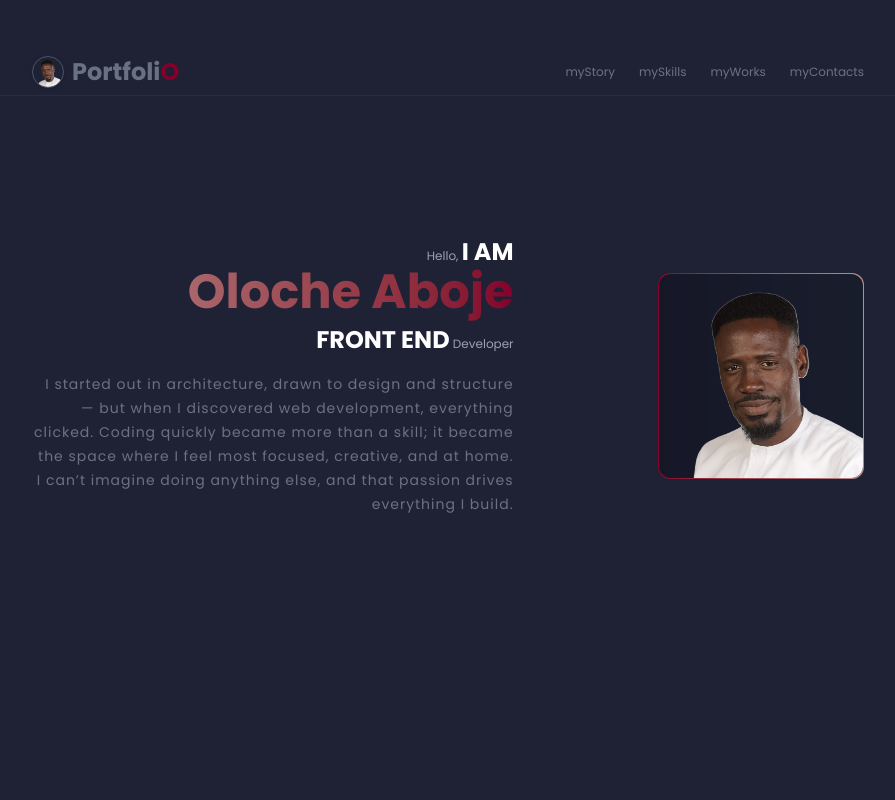
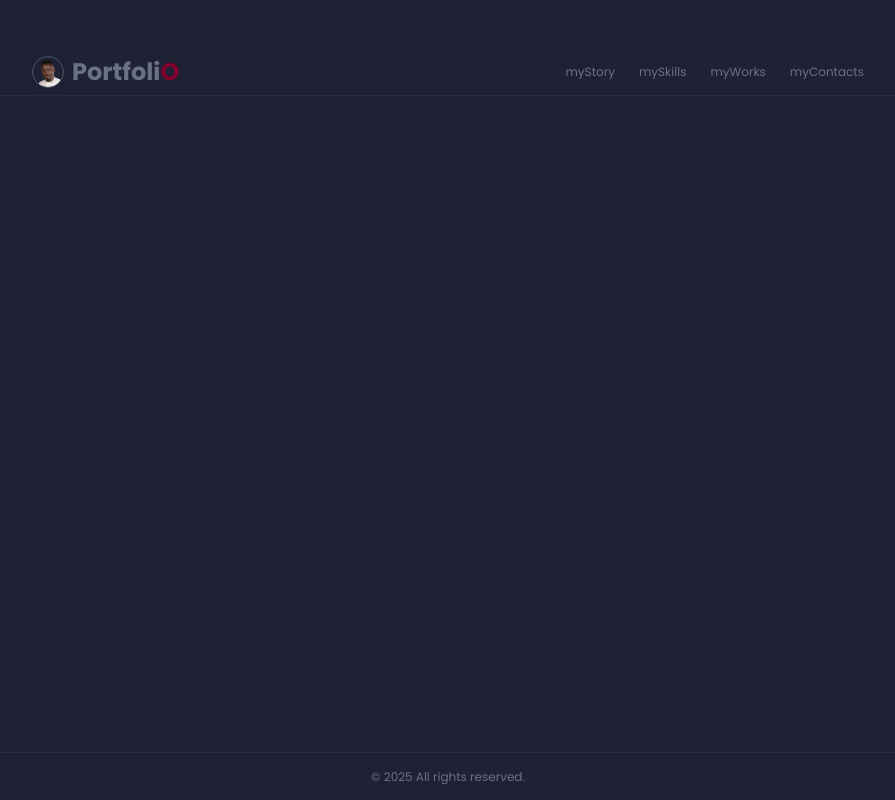
Before and after one commit to accdev1694/my-dynamic-portfolio, a React (Vite) app: page / in a window 1280 px wide. Shown: the whole page, without its empty margins (192-1087 px from the left). Built offline with nearby package versions, Linux system fonts and the light colour scheme.

Commit message:
create footer section

```diff
--- a/src/App.jsx
+++ b/src/App.jsx
@@ -3,7 +3,8 @@ import "./App.css";
 import "./index.css";
 import { useState } from "react";
 import Navbar from "./components/Navbar";
-import About from "./components/sections/About";
+import Main from "./components/Main";
+import Footer from "./components/Footer";
 
 function App() {
   const [isLoaded, setIsLoaded] = useState(false);
@@ -13,12 +14,13 @@ function App() {
     <>
       {!isLoaded && <LoadingScreen onComplete={() => setIsLoaded(true)} />}
       <div
-        className={`min-h-screen transition-opacity duration-700 ${
+        className={`relative min-h-screen transition-opacity duration-700 ${
           isLoaded ? "opacity-100" : "opacity-0"
         } text-gray-100`}
       >
         <Navbar menuOpen={menuOpen} setMenuOpen={setMenuOpen} />
-        <About />
+        <Main />
+        <Footer />
       </div>
     </>
   );
--- /dev/null
+++ b/src/components/Footer.jsx
@@ -0,0 +1,9 @@
+const Footer = () => {
+    return ( <div className="fixed bottom-0 left-0 right-0 border-t border-gray-700/40 h-12 flex items-center justify-center bg-[var(--color-bg)] text-gray-500 text-xs gap-2">
+        <p>
+        &copy; {new Date().getFullYear()} All rights reserved.
+      </p>
+    </div> );
+}
+
+export default Footer;
--- /dev/null
+++ b/src/components/Main.jsx
@@ -0,0 +1,5 @@
+const Main = () => {
+    return ( <div className=""></div> );
+}
+
+export default Main;
```
